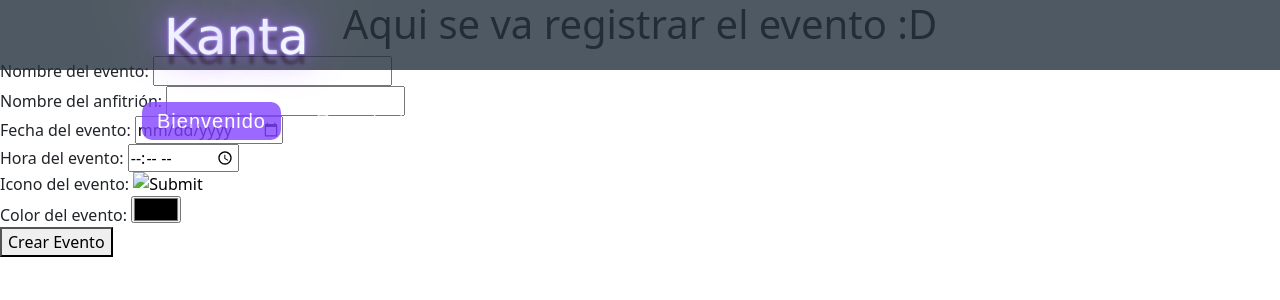
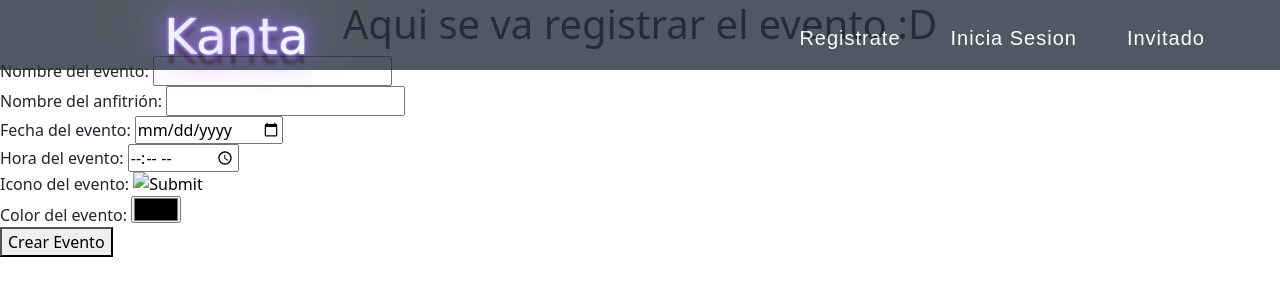
Before and after one commit to gused95/Karaoke, a Node server app: page /user/new-event in a window 1280 px wide. Shown: the top 300 px of the page. Run offline with Node 20, Linux system fonts and the light colour scheme; some libraries are stand-ins or nearby versions; some web fonts are replaced.

Commit message:
se agrega barra de navegacion

```diff
--- a/routes/index.routes.js
+++ b/routes/index.routes.js
@@ -2,7 +2,8 @@
 
 /* GET home page */
 router.get("/", (req, res, next) => {
-  res.render("index");
+
+  res.render("index",{correo:req.session.correo});
 });
 
 const app = require("../app");
--- a/routes/user.routes.js
+++ b/routes/user.routes.js
@@ -5,12 +5,12 @@
 
 //localhost:3000/user-profile
 router.get("/user-profile", (req, res) => {
-    res.render("users/user-profile")
+    res.render("users/user-profile",{correo:req.session.user.correo, nombre:req.session.user.nombre});
 });
 
 //localhost:3000/user-profile/new-event
 router.get("/new-event", (req, res) => {
-    res.render("users/user-new-event")
-})
+    res.render("users/user-new-event");
+});
 
 module.exports = router;
--- a/views/layout.hbs
+++ b/views/layout.hbs
@@ -21,11 +21,15 @@
             <i class="fas fa-bars"></i>
           </label>
           <ul>
-            <li><a class="active" href="/">Bienvenido</a></li>
-            <li><a href="/auth/signup">Registrate</a></li>
-            <li><a href="/auth/login">Inicia Sesion</a></li>
-            <li><a href="">Invitado</a></li>
-            <li><a href="/auth/logout">Cierra Sesion</a></li>
+            {{#unless correo}}
+              <li><a href="/auth/signup">Registrate</a></li>
+              <li><a href="/auth/login">Inicia Sesion</a></li>
+              <li><a href="">Invitado</a></li>
+            {{/unless}}
+            {{#if correo}}
+              <li><a class="active" href="/">Bienvenido {{nombre}} </a></li>
+              <li><a href="/auth/logout">Cierra Sesion</a></li>
+            {{/if}}
           </ul>
       </nav>
 
```
